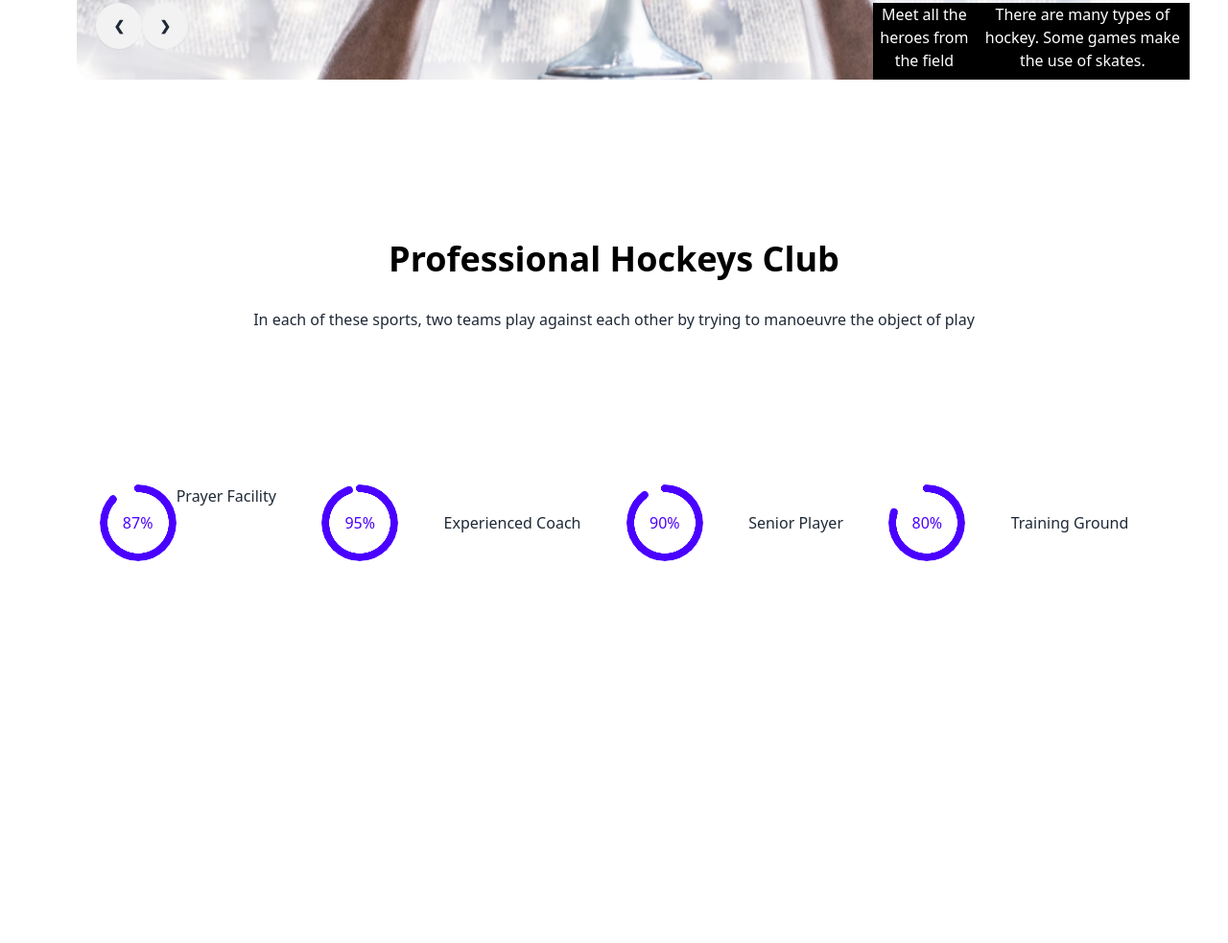
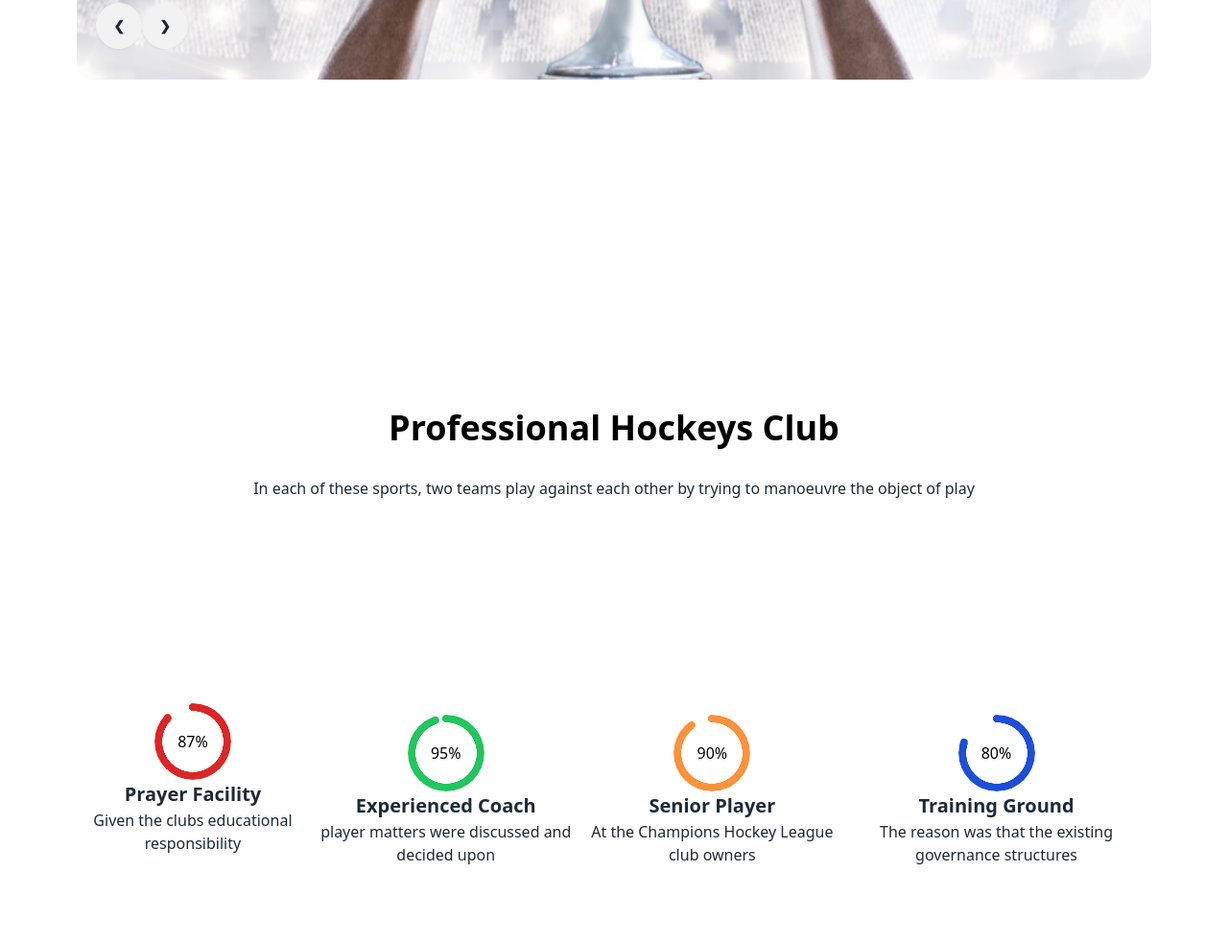
Before and after one commit to shahab-24/Hokey-Club, a plain HTML site: page index.html in a window 1280 px wide. Shown: the part 658-1641 px from the top of the page at 96% size. Before the commit the page ends 1323 px from the top, so only its background shows below. Drawn offline with nearby package versions, Linux system fonts and the light colour scheme.

Commit message:
added professional setion

```diff
--- a/index.html
+++ b/index.html
@@ -55,28 +55,64 @@
           </div>
         </div>
       </div>
-<div class="w-[330px] h-[80px] bg-black text-white flex absolute transform -translate-y-1/2 bottom-10 right-10">
+<div class="hidden w-[600px] container bg-black mx-auto text-white absolute transform -translate-y-1/2 bottom-10 right-20">
   <h6 class="font-medium text-center">Meet all the heroes from the field</h6>
-  <p class="font-extralight text-center ">There are many types of hockey. Some games make the use of skates.</p>
+  <p class="font-extralight text-center">There are many types of hockey. Some games make the use of skates.This article is about Hokey Club.</p>
 </div>
     </div>
 
+    <div class="container mx-auto flex justify-center my-20  px-2 py-2  items-center">
+      <div class="w-full lg:hidden bg-black mx-auto text-center text-white absolute">
+        <h6 class="font-medium text-center">Meet all the heroes from the field</h6>
+        <p class="font-extralight text-center">There are many types of hockey. Some games make the use of skates.This article is about Hokey Club.</p>
+      </div>
+    </div>
 <!-- banner section ends -->
   </header>
   <main>
     <!-- profrssional section -->
     <section>
-      <div class="mx-auto items-center justify-center text-center px-5 py-5 lg:px-20 lg:py-20 space-y-6">
-      <h2 class="font-extrabold text-black text-[36px]">Professional Hockeys Club</h2>
-      <p>In each of these sports, two teams play against each other by trying to manoeuvre the object of play</p>
+
+      <div class="mx-auto my-[80px] mb-10 items-center justify-center text-center px-5 py-5 lg:px-20 lg:py-20 space-y-6">
+        <h2 class="font-extrabold text-black text-[36px]">Professional Hockeys Club</h2>
+        <p>In each of these sports, two teams play against each other by trying to manoeuvre the object of play</p>
+      </div>
+
+    <div class="container flex flex-col space-y-6 lg:flex-row justify-around items-center mx-auto mt-5 px-16 py-5 lg:px-20 lg:py-20">
+
+
+
+      <div class="flex flex-col justify-center items-center text-center 1/3">
+        <div class="text-red-600 text-center radial-progress text-primary" style="--value:87;" role="progressbar"><span class="text-black">87%</span>
+
+      </div>
+      <div><h6 class="text-[20px] font-semibold">Prayer Facility</h6></div>
+      <div>
+        <p class="text-base font-medium">Given the clubs educational responsibility</p></div>
     </div>
-  <div class="container flex flex-col-1 justify-around items-center mx-auto px-5 py-5 lg:px-20 lg:py-20">
-    <div class="flex"><div class=" text-center radial-progress text-primary" style="--value:87;" role="progressbar">87%
-    </div><h6 class="text-end">Prayer Facility</h6></div>
-    <div class="radial-progress text-primary" style="--value:95;" role="progressbar">95%</div><h6>Experienced Coach</h6>
-    <div class="radial-progress text-primary" style="--value:90;" role="progressbar">90%</div><h6>Senior Player</h6>
-    <div class="radial-progress text-primary" style="--value:80;" role="progressbar">80%</div><h6>Training Ground</h6>
-  </div>
+
+
+
+      <div class="flex flex-col justify-center items-center text-center 1/3">
+        <div class="text-green-500 radial-progress text-primary" style="--value:95;" role="progressbar"><span class="text-black">95%</span></div>
+      <div><h6 class="text-[20px] font-semibold">Experienced Coach</h6></div>
+      <div><p class="text-base font-medium">player matters were discussed and decided upon</p></div></div>
+
+
+
+
+      <div class="flex flex-col justify-center items-center text-center 1/3">
+        <div class="text-orange-400 radial-progress text-primary" style="--value:90;" role="progressbar"><span class="text-black">90%</span></div>
+      <div><h6 class="text-[20px] font-semibold">Senior Player</h6></div>
+      <div><p class="text-base font-medium">At the Champions Hockey League club owners</p></div></div>
+
+
+
+      <div class="flex flex-col justify-center items-center text-center 1/3">
+        <div class="text-blue-700 radial-progress text-primary" style="--value:80;" role="progressbar"><span class="text-black">80%</span></div>
+      <div><h6 class="text-[20px] font-semibold">Training Ground</h6></div>
+      <div><p class="text-base font-medium">The reason was that the existing governance structures</p></div></div>
+    </div>
   </section>
     <!-- profrssional section ends-->
   </main>
```
